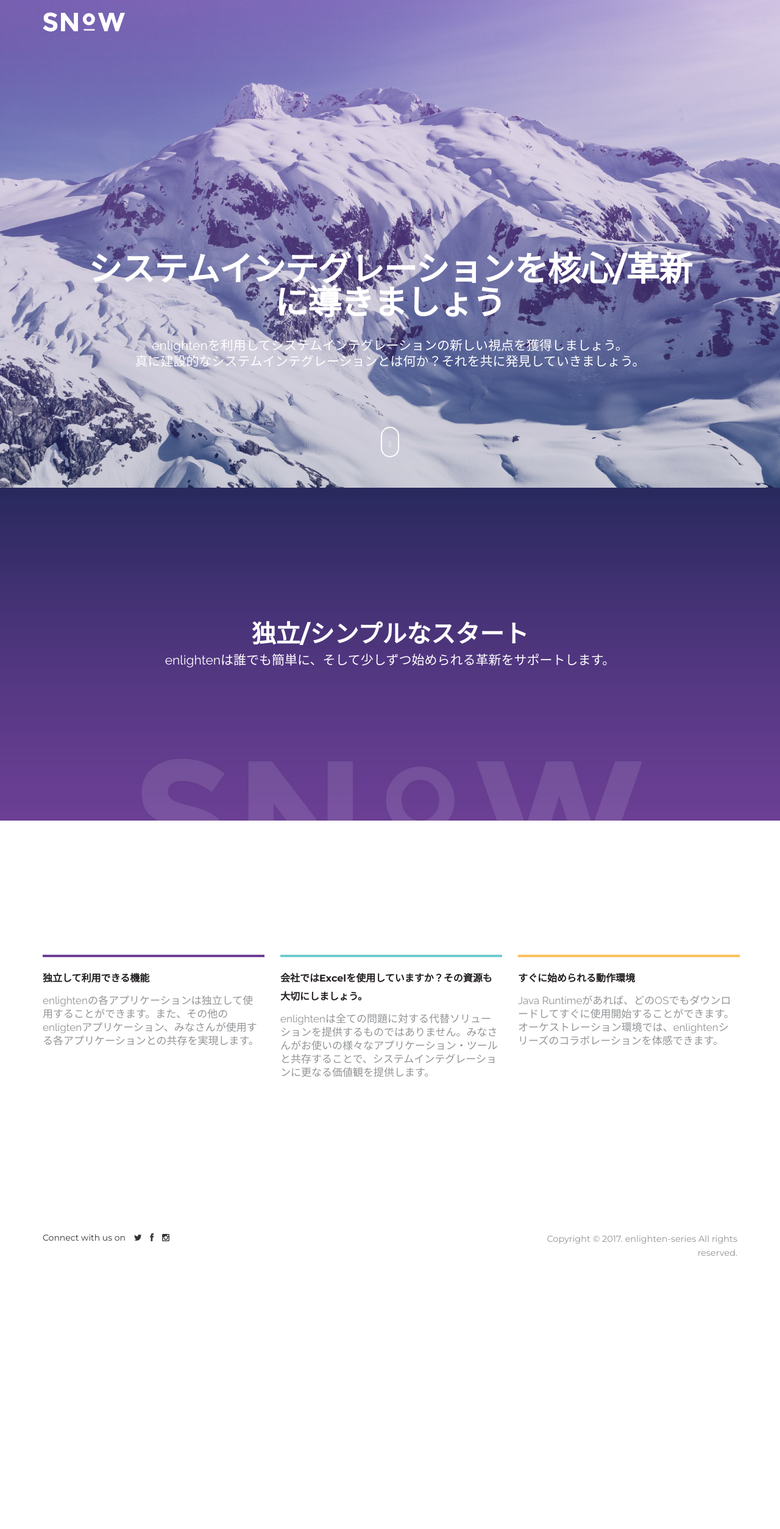
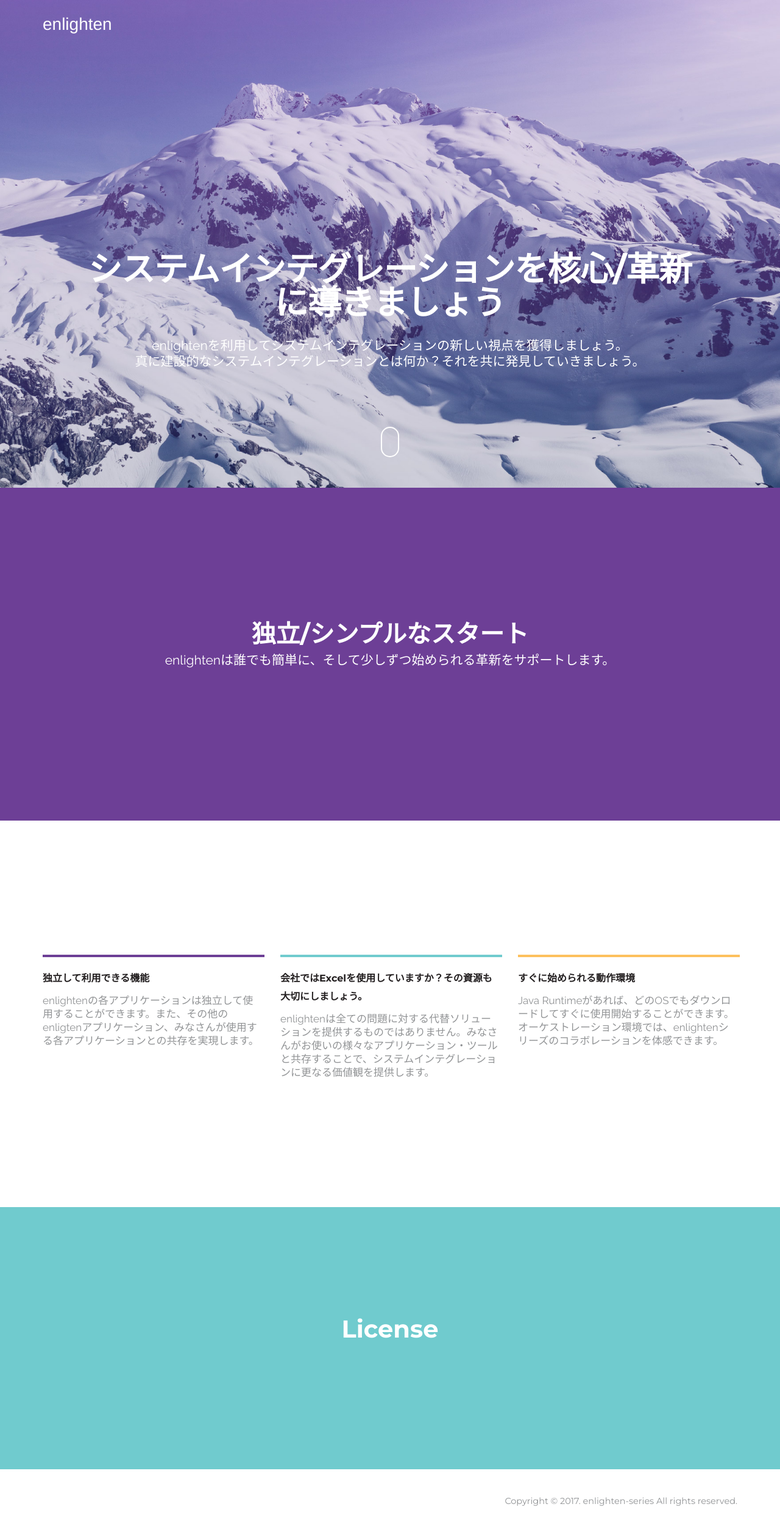
Before and after one commit to enlighten-series/enlighten-series.github.io, a website: page index.html in a window 1280 px wide. Shown: the whole page at 61% size. Before the commit the page ends 2116 px from the top, so only its background shows below. Drawn offline with nearby package versions, Linux system fonts and the light colour scheme.

Commit message:
テンプレート文字・画像の除去

```diff
--- a/css/main.css
+++ b/css/main.css
@@ -276,6 +276,11 @@ a:hover, a:focus {
 	margin-top: 6px;
 }
 
+a.logo {
+  font-size: 2em;
+  color: #000;
+}
+
 
 
 /* ==========================================================================
@@ -291,6 +296,11 @@ header {
   -webkit-background-size: cover;
   -moz-background-size: cover;
   -o-background-size: cover;
+}
+
+header a.logo {
+  font-size: 2em;
+  color: #fff;
 }
 
 .header-info {
@@ -370,7 +380,10 @@ header {
 
 
 #be-the-first {
+  /*
   background: url(../img/be-the-first-bg.jpg) #231f20 no-repeat center center fixed;
+  **/
+  background-color: #6d3f96;
   min-height: 300px;
   -webkit-background-size: cover;
   -moz-background-size: cover;
--- a/index.html
+++ b/index.html
@@ -36,7 +36,10 @@
             <span class="icon-bar"></span>
             <span class="icon-bar"></span>
           </button>
-          <a class="logo" href="index.html"><img src="img/logo.svg" alt="Logo"></a>
+          <a class="logo" href="index.html">
+            <!--<img src="img/logo.svg" alt="Logo">-->
+            enlighten
+          </a>
         </div>
         <!--
         <div class="navbar-collapse collapse">
@@ -54,7 +57,10 @@
       <div class="container">
         <div class="row">
           <div class="col-xs-6">
-            <a href="index.html"><img src="img/logo.svg" alt="Logo"></a>
+            <a class="logo" href="index.html">
+              enlighten
+              <!--<img src="img/logo.svg" alt="Logo">-->
+            </a>
           </div>
           <!--
           <div class="col-xs-6 signin text-right navbar-nav">
@@ -135,6 +141,15 @@
 	    </div>
     </section>
 
+    <section id="pricing" class="pad-lg">
+        <div class="container">
+            <div class="row margin-40">
+              <div class="col-sm-8 col-sm-offset-2 text-center">
+                <h2 class="white">License</h2>
+              </div>
+            </div>
+        </div>
+    </section>
 
     <!--Pricing-->
     <!--
@@ -252,16 +267,18 @@
       <div class="container">
 
         <div class="row">
-          <div class="col-sm-8 margin-20">
+          <div class="col-sm-6 margin-20">
+            <!--
             <ul class="list-inline social">
               <li>Connect with us on</li>
               <li><a href="#"><i class="fa fa-twitter"></i></a></li>
               <li><a href="#"><i class="fa fa-facebook"></i></a></li>
               <li><a href="#"><i class="fa fa-instagram"></i></a></li>
             </ul>
+          -->
           </div>
 
-          <div class="col-sm-4 text-right">
+          <div class="col-sm-6 text-right">
             <p><small>Copyright &copy; 2017. enlighten-series All rights reserved.</small></p>
           </div>
         </div>
```
